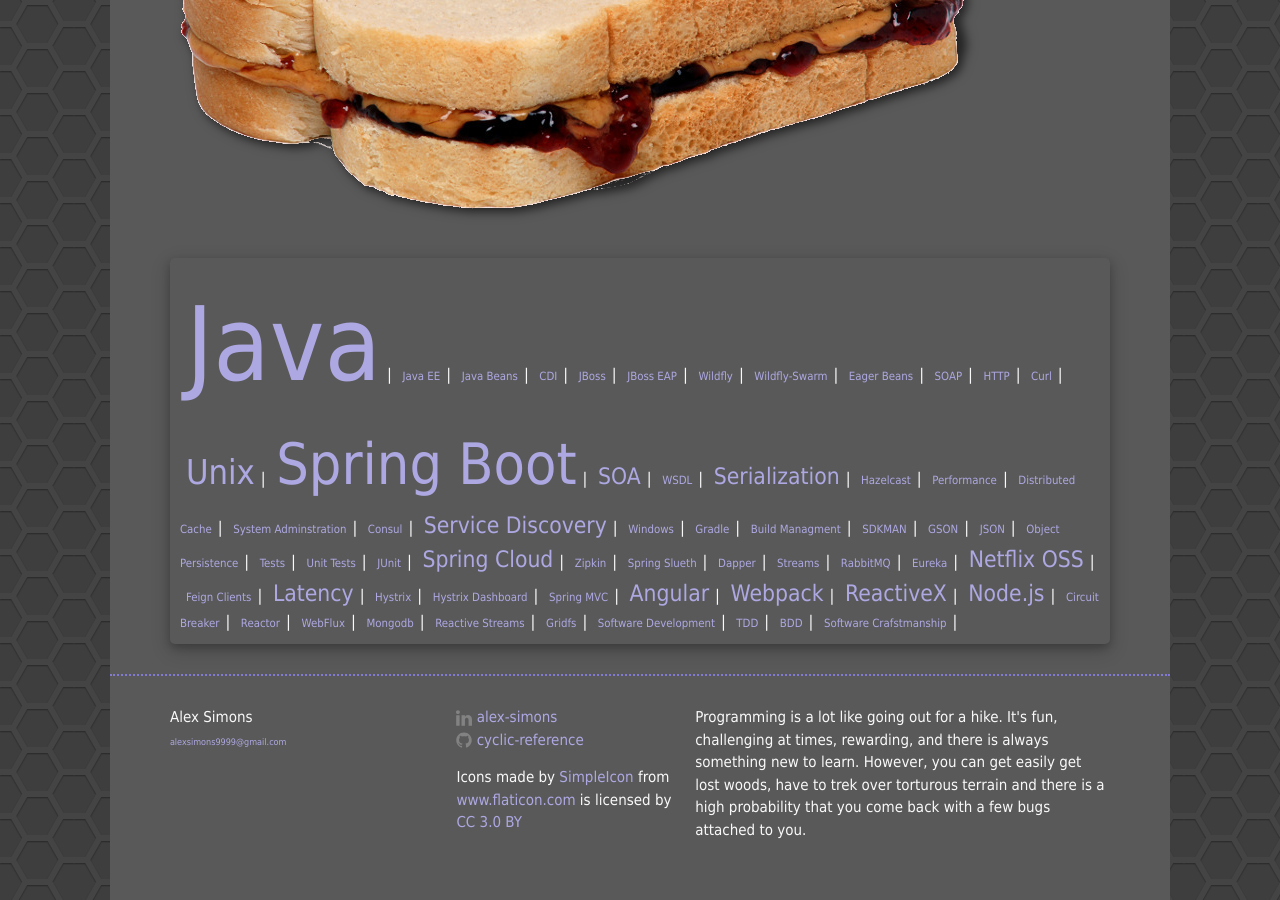
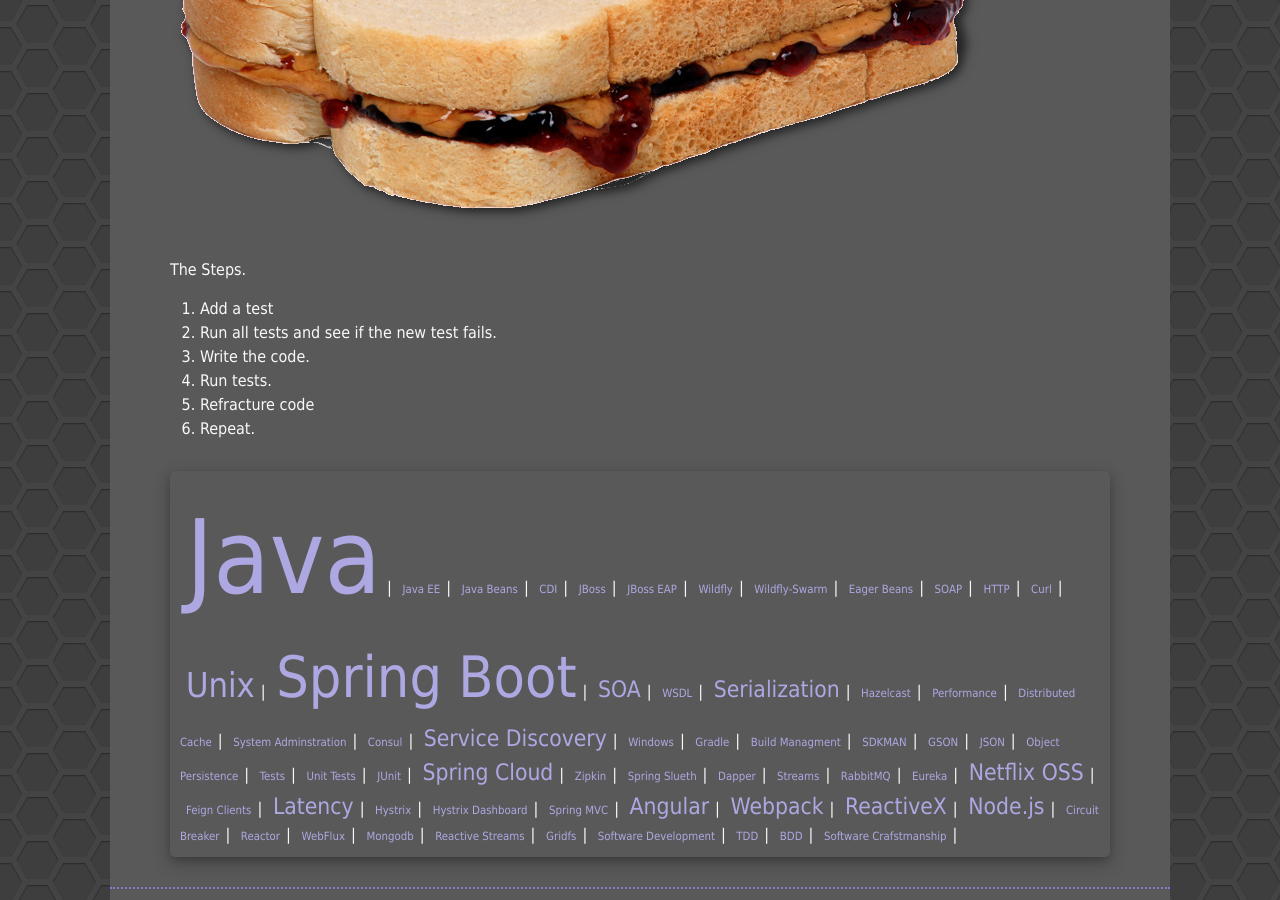
Before and after one commit to Unthrottled/blog, a Jekyll site: the page built from _posts/2017-12-29-PeanutButter-Driven-Devolpment.md, in a window 1280 px wide and 900 px high, scrolled down 482 px. Built offline with Jekyll 4.4.1, drawn with Linux system fonts in a browser that asks for light colours.

Commit message:
The Boring Steps

```diff
--- a/_posts/2017-12-29-PeanutButter-Driven-Devolpment.md
+++ b/_posts/2017-12-29-PeanutButter-Driven-Devolpment.md
@@ -6,3 +6,12 @@ categories: java
 headerImage: pbdd/pbj.png
 tags: [Software Development, TDD, BDD, Software Crafstmanship, Java]
 ---
+
+The Steps.
+
+1. Add a test
+1. Run all tests and see if the new test fails.
+1. Write the code.
+1. Run tests.
+1. Refracture code
+1. Repeat.
```
